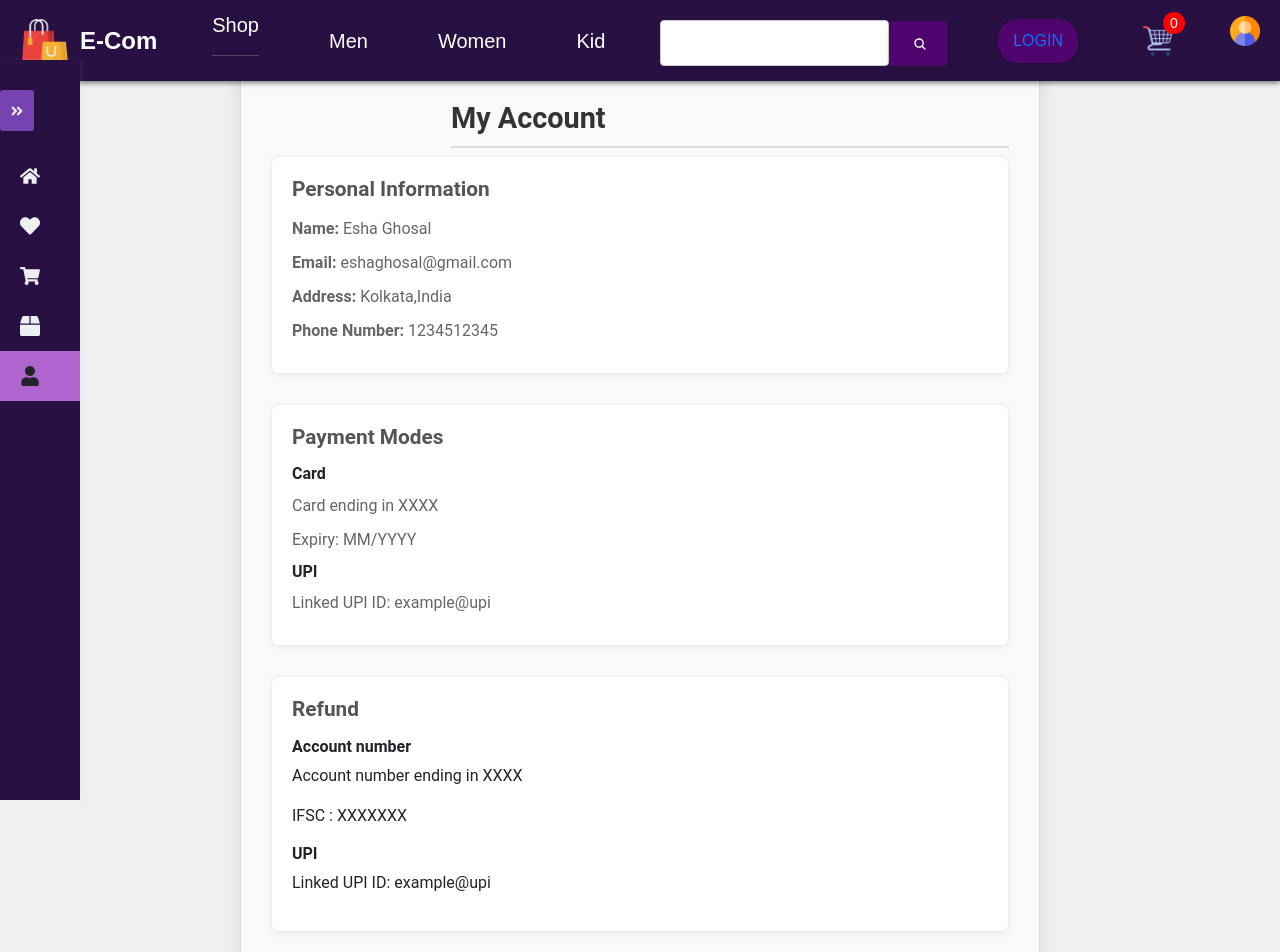
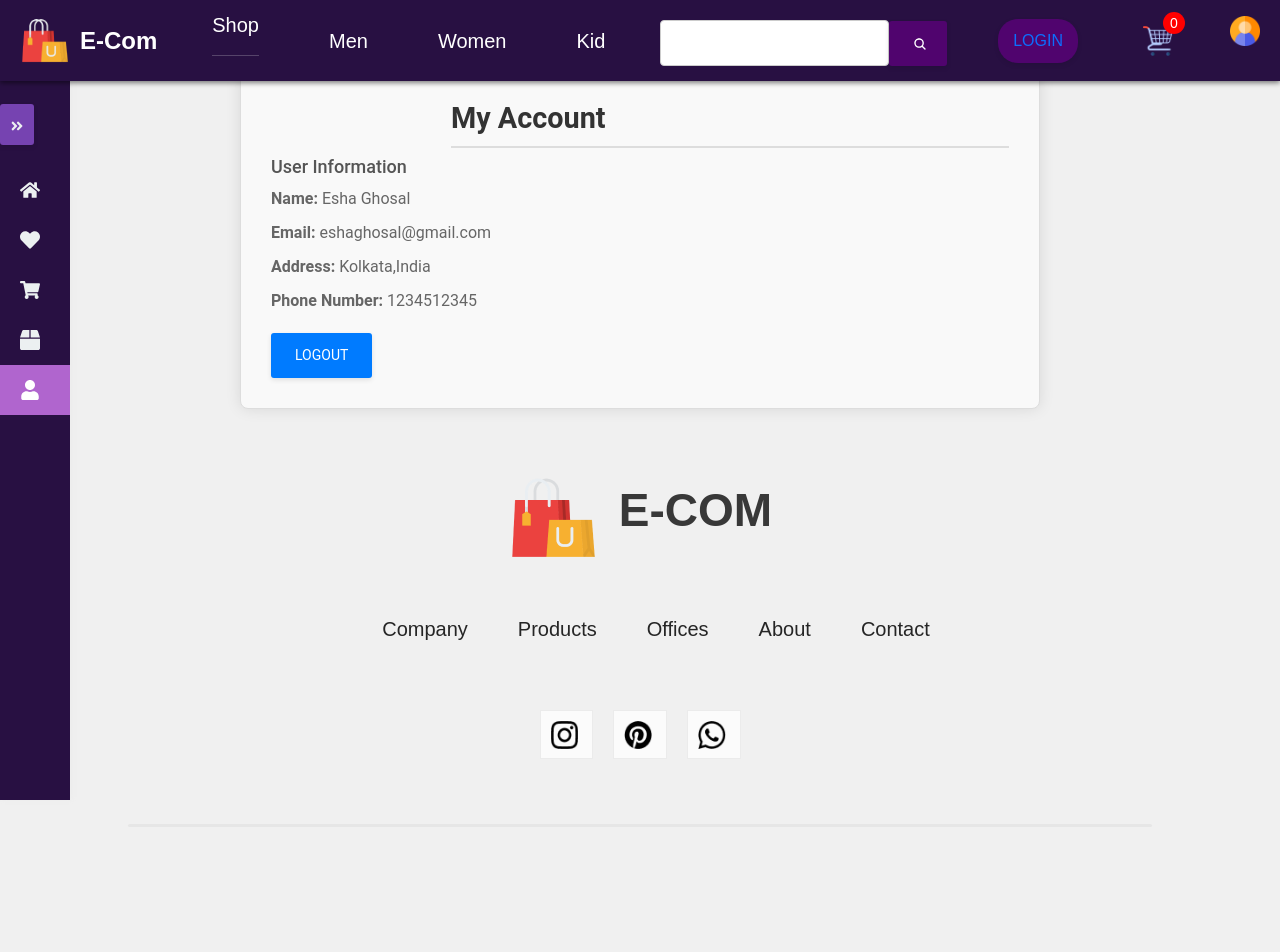
Before and after one commit to transmogrify76/E-com, a React (Create React App) app in the folder e-commerce/: page /account in a window 1280 px wide. Shown: the top 952 px of the page. After the commit the page ends 872 px from the top, so only its background shows below. Built offline with nearby package versions, Linux system fonts and the light colour scheme.

Commit message:
some portions modified

```diff
--- /dev/null
+++ b/e-commerce/src/Components/Account/Accounts.css
@@ -0,0 +1,89 @@
+/* Accounts.css */
+
+/* Overall container styles */
+.my-account-container {
+  max-width: 800px;
+  margin: 0 auto;
+  padding: 30px;
+  background-color: #f9f9f9;
+  border: 1px solid #ddd;
+  border-radius: 8px;
+  box-shadow: 0 0 15px rgba(0, 0, 0, 0.1);
+  font-family: 'Roboto', sans-serif;
+}
+
+/* Title styles */
+.my-account-title {
+  margin-top: 0;
+  padding-bottom: 10px;
+  border-bottom: 2px solid #ddd;
+  font-size: 1.8em;
+  color: #333;
+}
+
+/* Section container styles */
+.account-section {
+  margin-bottom: 30px;
+  background-color: #fff;
+  padding: 20px;
+  border: 1px solid #eee;
+  border-radius: 8px;
+  box-shadow: 0 2px 5px rgba(0, 0, 0, 0.05);
+}
+
+/* Section title styles */
+.account-section h5 {
+  margin-top: 0;
+  margin-bottom: 15px;
+  font-size: 1.3em;
+  color: #555;
+}
+
+/* Content paragraph styles */
+.user-info-section p,
+.payment-info-section p,
+.activity-section p {
+  margin: 10px 0;
+  font-size: 1em;
+  color: #666;
+}
+
+/* Button styles */
+button {
+  background-color: #007bff;
+  color: #fff;
+  border: none;
+  padding: 12px 24px;
+  font-size: 1.1em;
+  cursor: pointer;
+  border-radius: 6px;
+  box-shadow: 0 2px 5px rgba(0, 0, 0, 0.1);
+  transition: background-color 0.3s ease;
+}
+
+button:hover {
+  background-color: #0056b3;
+}
+
+/* Helpline number styles */
+.helpline-number {
+  margin-top: 20px;
+  text-align: right;
+  font-size: 0.9em;
+  color: #888;
+}
+
+/* Responsive adjustments for smaller screens */
+@media (max-width: 600px) {
+  .my-account-container {
+    padding: 20px;
+  }
+
+  .account-section {
+    padding: 15px;
+  }
+
+  .my-account-title {
+    font-size: 1.5em;
+  }
+}
--- a/e-commerce/src/Components/Authentication/Account/Accounts.jsx
+++ b/e-commerce/src/Components/Authentication/Account/Accounts.jsx
@@ -1,7 +1,6 @@
 // import necessary modules and components
 import React, { useState, useEffect } from 'react';
 import './Accounts.css';
-import ConfirmationModal from '../../ConfirmationModal/ConfirmationModal';
 
 const MyAccountPage = () => {
   const [userData, setUserData] = useState(null);
@@ -29,20 +28,9 @@ const MyAccountPage = () => {
   }, []); // Empty dependency array to run effect only once on mount
 
   const handleLogout = () => {
-    setShowModal(true);
-  };
-
-  const confirmLogout = () => {
-    // Perform logout actions here if needed
-    localStorage.removeItem('authToken'); // Clearing authentication token
-
-    // Redirect to login page or perform any other action after logout
-    // For simplicity, let's just reload the page
-    window.location.reload();
-  };
-
-  const cancelLogout = () => {
-    setShowModal(false);
+    // Simulate logging out by resetting user data and setting loading state
+    setUserData(null);
+    setLoading(true);
   };
 
   if (loading) {
@@ -52,81 +40,16 @@ const MyAccountPage = () => {
   return (
     <div className="my-account-container">
       <h4 className="my-account-title">My Account</h4>
-
-      {/* Personal Information Section */}
-      <section className="account-section">
-        <h5>Personal Information</h5>
       <div className="user-info-section">
+        <h3>User Information</h3>
         <p><strong>Name:</strong> {userData.name}</p>
         <p><strong>Email:</strong> {userData.email}</p>
         <p><strong>Address:</strong> {userData.address}</p>
         <p><strong>Phone Number:</strong> {userData.phoneNumber}</p>
       </div>
-      </section>
-
-      {/* Payment Modes Section */}
-      <section className="account-section">
-        <h5>Payment Modes</h5>
-        <div className="payment-info-section">
-          <div className="payment-mode">
-            <h6><strong>Card</strong></h6>
-            {/* Card details or settings can be added here */}
-            <p>Card ending in XXXX</p>
-            <p>Expiry: MM/YYYY</p>
-          </div>
-          <div className="payment-mode">
-            <h6><strong>UPI</strong></h6>
-            {/* UPI details or settings can be added here */}
-            <p>Linked UPI ID: example@upi</p>
-          </div>
-        </div>
-      </section>
-
-      <section className="account-section">
-        <h5>Refund</h5>
-        <div className="refund-info-section">
-          <div className="refund-mode">
-            <h6><strong>Account number</strong></h6>
-            {/* Card details or settings can be added here */}
-            <p> Account number ending in XXXX</p>
-            <p>IFSC : XXXXXXX</p>
-          </div>
-          <div className="payment-mode">
-            <h6><strong>UPI</strong></h6>
-            {/* UPI details or settings can be added here */}
-            <p>Linked UPI ID: example@upi</p>
-          </div>
-        </div>
-      </section>
-
-      {/* Activity Section */}
-      <section className="account-section">
-        <h5>Activity</h5>
-        <div className="activity-section">
-          <div className="activity-item">
-            <h6><strong>Orders</strong></h6>
-            {/* Orders details or settings can be added here */}
-            <p>View recent orders and track shipments.</p>
-          </div>
-          <div className="activity-item">
-            <h6><strong>Wishlist</strong></h6>
-            {/* Wishlist details or settings can be added here */}
-            <p>Manage your saved items for future purchase.</p>
-          </div>
-        </div>
-      </section>
-
-      {/* Logout button */}
-      <button onClick={handleLogout}>Logout</button>
-
-      {/* Confirmation Modal */}
-      {showModal && (
-        <ConfirmationModal
-          message="Are you sure you want to logout?"
-          onConfirm={confirmLogout}
-          onCancel={cancelLogout}
-        />
-      )}
+      <button className="logout" onClick={handleLogout}>
+        Logout
+      </button>
     </div>
   );
 };
--- a/e-commerce/src/Components/Navbar/Navbar.jsx
+++ b/e-commerce/src/Components/Navbar/Navbar.jsx
@@ -70,7 +70,7 @@ function ENavbar() {
           {isDropdownOpen && (
             <div className="dropdown-content">
               <a href="/account">My Profile</a>
-              <a href="/NewSeller">Become-Seller </a>
+              <a href="/NewSeller">Become Seller</a>
               <a href="/login">Log out</a>
 
             </div>
--- a/e-commerce/src/Components/Seller/ExistingProduct/ExcistingProduct.jsx
+++ b/e-commerce/src/Components/Seller/ExistingProduct/ExcistingProduct.jsx
@@ -1,4 +1,3 @@
-
 import React, { useState } from 'react';
 import './ExcistingProduct.css'; // Corrected CSS import
 import { FontAwesomeIcon } from '@fortawesome/react-fontawesome';
--- a/e-commerce/src/Components/Seller/Orderr/Orderr.jsx
+++ b/e-commerce/src/Components/Seller/Orderr/Orderr.jsx
@@ -1,5 +1,3 @@
-
-
 import React, { useState } from 'react';
 import './Orderr.css'; // Import CSS file for styling
 import { FontAwesomeIcon } from '@fortawesome/react-fontawesome';
@@ -31,12 +29,12 @@ const Orderr = () => {
 
     const handleView = () => {
         // Example of navigation to individual order view
-        window.location.href = `./OrderIndividual`;
+        window.location.href = './OrderIndividual';
     };
 
     const handleShip = () => {
         // Example of navigation to shipping details page
-        window.location.href = `./Dispatch`;
+        window.location.href = './Dispatch';
     };
 
     const handleShowCreateShippingModal = () => {
--- a/e-commerce/src/Components/Seller/SellerDashboard/SellerDashboard.css
+++ b/e-commerce/src/Components/Seller/SellerDashboard/SellerDashboard.css
@@ -3,8 +3,7 @@
 /* Overall container styles */
 .seller-dashboard {
   display: flex;
-  justify-content: center;
-  padding: 20px;
+  flex-direction: column;
 }
 
 .dashboard-container {
--- a/e-commerce/src/Components/Seller/SellerNavbar/SellerNavbar.jsx
+++ b/e-commerce/src/Components/Seller/SellerNavbar/SellerNavbar.jsx
@@ -39,7 +39,7 @@ function SellerNavbar() {
           </div>
           {isDropdownOpen && (
             <div className="dropdown-content">
-              <a href="/SellerAccount">My Profile</a>
+              <a href="/account">My Profile</a>
               <a href="/login">Log out</a>
 
             </div>
--- a/e-commerce/src/Components/Seller/Settings/Settings.css
+++ b/e-commerce/src/Components/Seller/Settings/Settings.css
@@ -1,26 +1,18 @@
 /* Settings.css */
 
 /* Main container for the Settings component */
-/* .app-container {
+/* /* .app-container {
     display: flex;
-    justify-content: center;
-    align-items: center;
-    height: 100vh;
-    background-color: #f0f0f0;
+    flex-direction: column;
+}
+
+
+.settings-container {
+    flex: 1;
+    margin-top: 100px; /* Adjust top margin to clear the header */
+    /* padding: 20px;
+    margin-left: 500px;
 } */
-
-/* Card containing the settings form */
-.settings-card {
-    width: 100%;
-    max-width: 400px; /* Adjust maximum width as needed */
-    background-color: #ffffff; /* White background */
-    border: 1px solid #e0e0e0; /* Light gray border */
-    border-radius: 8px; /* Rounded corners */
-    box-shadow: 0 0 10px rgba(0, 0, 0, 0.1); /* Subtle box shadow for depth */
-    padding: 20px; /* Padding inside the card */
-    margin: 10px; /* Add margin for spacing */
-    margin-left: 40%;
-}
 
 /* Heading for the settings */
 .settings-heading {
--- a/e-commerce/src/Components/Sidenav/Sidenav.css
+++ b/e-commerce/src/Components/Sidenav/Sidenav.css
@@ -1,20 +1,20 @@
-
 .side-navbar {
-    width: 80px; /* Initial width when collapsed */
+  width: 70px; /* Initial width when collapsed */
   position: fixed;
   background-color: #281042;
   left: 0;
-    top: 60px;
+  top: 0;
   bottom: 0;
   padding-top: 20px;
   transition: width 0.3s ease;
   overflow-x: hidden;
   box-shadow: 2px 0 5px rgba(214, 212, 212, 0.1);
-    z-index: 1000; /* Ensure sidebar is above other content */
+  z-index: 10px; /* Ensure sidebar is above other content */
+  margin-top: 5.8%;
 }
 
 .side-navbar.expanded {
-    width: 250px;
+  width: 200px;
 }
 
 .toggle-btn {
@@ -38,7 +38,8 @@
 }
 
 .nav-item {
-    width: 200%; /* Adjust width for smaller screens */
+  width: 200%;
+  color: white;
 }
 
 .nav-link {
@@ -81,10 +82,6 @@
   .side-navbar.expanded ~ .component-body {
       margin-left: 200px; /* Same width as expanded sidebar */
   }
-
-    .nav-item {
-        width: 100%; /* Adjust width for smaller screens */
-    }
 }
 
 /* Example styles for upper navbar and component body */
```
Also changed, not shown: e-commerce/src/Components/Account/Accounts.jsx (added, +117 -0 lines). Lines whose indentation alone changed are shown as unchanged.
